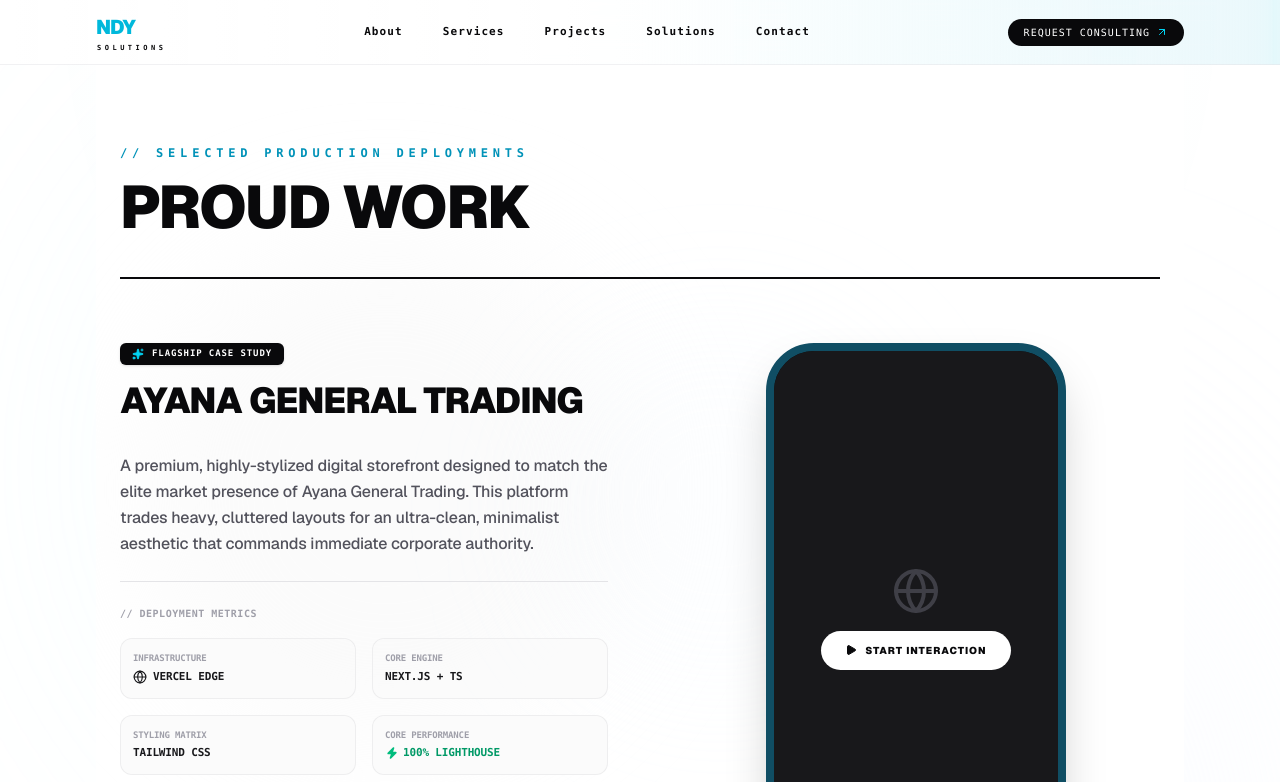
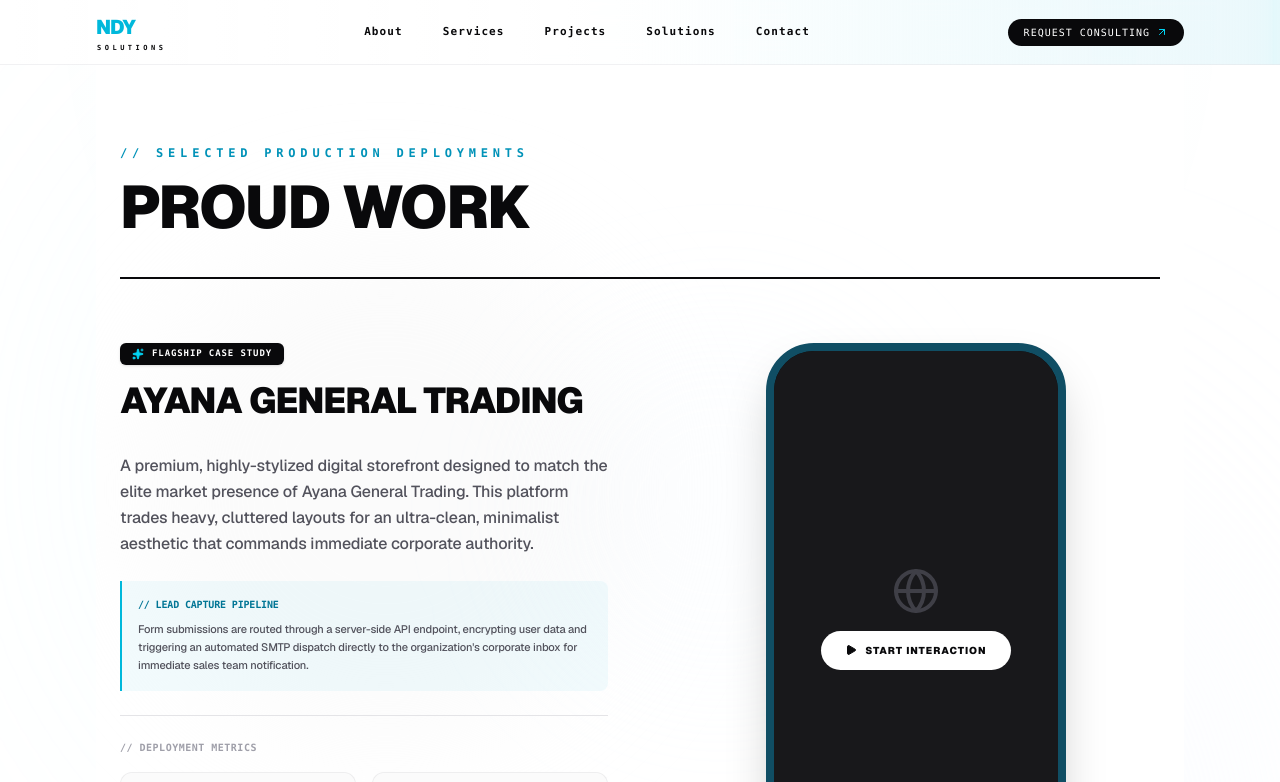
Before and after one commit to Nate2784/ndy-solutions, a Next.js app: page /projects in a window 1280 px wide. Shown: the top 782 px of the page. Built offline with nearby package versions, Linux system fonts and the light colour scheme.

Commit message:
Update page.tsx

```diff
--- a/app/projects/page.tsx
+++ b/app/projects/page.tsx
@@ -58,14 +58,18 @@
 
             <div className="space-y-6 text-zinc-600 text-sm md:text-base leading-relaxed font-medium">
               <p>A premium, highly-stylized digital storefront designed to match the elite market presence of Ayana General Trading. This platform trades heavy, cluttered layouts for an ultra-clean, minimalist aesthetic that commands immediate corporate authority.</p>
-
-               {/* Project Tech Specs Stack Grid */}
+            {/* Lead Capture Documentation */}
+                <div className="p-4 border-l-2 border-cyan-500 bg-cyan-500/5 rounded-r-lg">
+                  <h4 className="font-mono text-[10px] font-bold text-cyan-700 uppercase mb-2">// Lead Capture Pipeline</h4>
+                  <p className="text-[11px] text-zinc-600 font-medium leading-relaxed">
+                    Form submissions are routed through a server-side API endpoint, encrypting user data and triggering an automated SMTP dispatch directly to the organization's corporate inbox for immediate sales team notification.
+                  </p>
+                </div>
+            {/* Project Tech Specs Stack Grid */}
 
           <div className="border-t border-zinc-200 pt-6 space-y-4">
 
             <span className="font-mono text-[10px] tracking-wider text-zinc-400 font-bold block uppercase">// DEPLOYMENT METRICS</span>
-
-
 
             <div className="grid grid-cols-2 gap-4 font-mono text-[11px] uppercase">
 
@@ -81,8 +85,6 @@
 
               </div>
 
-
-
               <div className="bg-zinc-50/80 border border-zinc-200/60 p-3 rounded-xl">
 
                 <span className="text-zinc-400 text-[9px] block mb-0.5 font-bold">CORE ENGINE</span>
@@ -90,7 +92,6 @@
                 <span className="font-extrabold text-zinc-900">NEXT.JS + TS</span>
 
               </div>
-
 
 
               <div className="bg-zinc-50/80 border border-zinc-200/60 p-3 rounded-xl">
@@ -144,7 +145,7 @@
             </div>
 
             {/* Visit Button Group */}
-            <div className="flex flex-col sm:flex-row items-stretch sm:items-center justify-between gap-4 p-5 bg-white border-2 border-zinc-200/80 rounded-2xl shadow-xs mx-auto max-w-[300px] sm:max-w-none">
+            <div className="flex flex-col sm:flex-row items-stretch sm:items-center justify-between gap-4 p-5 bg-white border-2 border-zinc-200/80 rounded-2xl shadow-xs mx-auto max-w-75 sm:max-w-none">
               <div className="flex items-center gap-3 font-mono text-[10px] font-extrabold tracking-wider text-zinc-700 uppercase">
                 <ShieldCheck className="w-5 h-5 text-cyan-500" /> SSL Secured
               </div>
```
